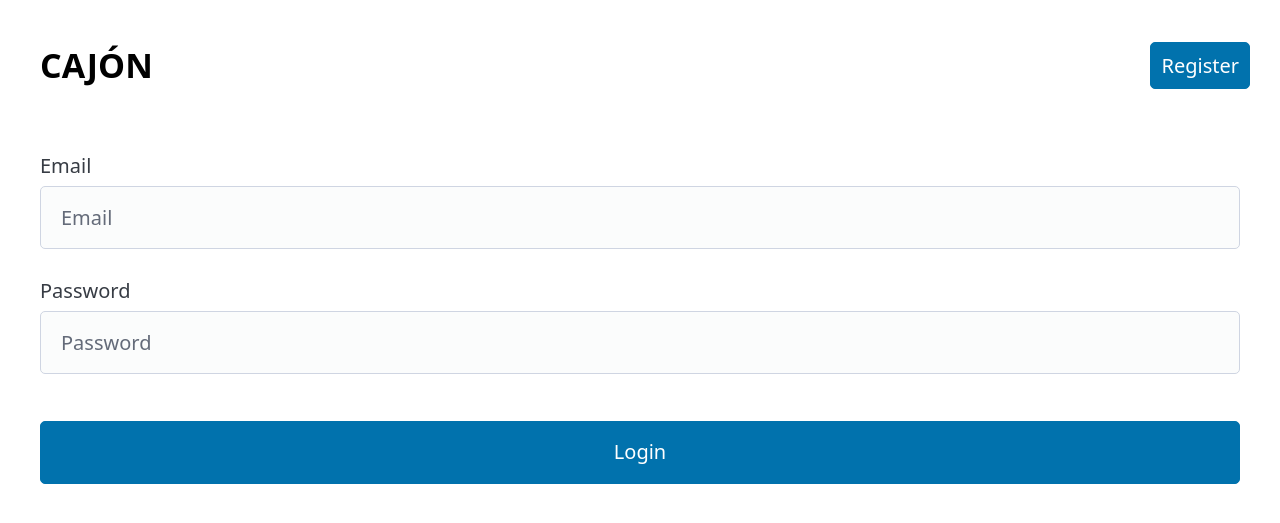
After one commit to yozachar/task-flask-app, a Flask app: page /login in a window 1280 px wide. The commit adds this page. Shown: the top 523 px of the page. Run offline with Flask 3, Linux system fonts and the light colour scheme; some libraries are stand-ins or nearby versions.

Commit message:
feat: adds sign-up and login UI

```diff
--- a/src/cajon/main.py
+++ b/src/cajon/main.py
@@ -10,5 +10,15 @@ def index():
     return render_template("index.html")
 
 
+@app.route("/login")
+def login():
+    return render_template("auth/login.html")
+
+
+@app.route("/signup")
+def signup():
+    return render_template("auth/signup.html")
+
+
 if __name__ == "__main__":
     app.run()
--- /dev/null
+++ b/src/cajon/static/base.css
@@ -0,0 +1,11 @@
+.nav-head {
+  font-size: 1.7rem;
+  text-decoration: none;
+  color: white;
+}
+
+@media (prefers-color-scheme: light) {
+  .nav-head {
+    color: black;
+  }
+}
--- /dev/null
+++ b/src/cajon/templates/auth/_auth_form.html
@@ -0,0 +1,21 @@
+{% extends "base.html" %}
+
+{% block main %}
+<main>
+  <form>
+    <fieldset>
+      <label>
+        Email
+        <input type="email" name="email" placeholder="Email" aria-label="Email" autocomplete="email" />
+      </label>
+      <label>
+        Password
+        <input type="password" name="password" placeholder="Password" aria-label="Password" />
+      </label>
+    </fieldset>
+
+    {% block action %}
+    {% endblock action %}
+  </form>
+</main>
+{% endblock main %}
--- /dev/null
+++ b/src/cajon/templates/auth/login.html
@@ -0,0 +1,9 @@
+{% extends "auth/_auth_form.html" %}
+
+{% block nav_actions %}
+<li><a href="/signup"><button class="secondary">Register</button></a></li>
+{% endblock nav_actions %}
+
+{% block action %}
+<input type="submit" value="Login" />
+{% endblock action %}
--- a/src/cajon/templates/base.html
+++ b/src/cajon/templates/base.html
@@ -8,6 +8,7 @@
   <meta name="description" content="Web application for data interaction." />
   <meta name="keywords" content="web-app, data, visualization" />
   <link rel="stylesheet" href="https://cdn.jsdelivr.net/npm/@picocss/pico@2/css/pico.classless.min.css" />
+  <link rel="stylesheet" href="{{ url_for('static', filename='base.css') }}">
   <link rel="icon" href="{{ url_for('static', filename='favicon.svg') }}">
   {% block head %}
   {% endblock head %}
@@ -18,18 +19,22 @@
 </head>
 
 <body>
+  {% block header %}
   <header>
-    {% block header %}
-    {% endblock header %}
+    <nav>
+      <ul>
+        <li><a class="nav-head" href="/"><strong>CAJÓN</strong></a></li>
+      </ul>
+      <ul>
+        {% block nav_actions %}
+        {% endblock nav_actions %}
+      </ul>
+    </nav>
   </header>
-  <main>
-    {% block main %}
-    {% endblock main %}
-  </main>
-  <footer>
-    {% block footer %}
-    {% endblock footer %}
-  </footer>
+  {% endblock header %}
+
+  {% block main %}
+  {% endblock main %}
 </body>
 
 </html>
```
Also changed, not shown: src/cajon/templates/auth/signup.html (added, +9 -0 lines), src/cajon/templates/index.html (+4 -20 lines), src/cajon/static/favicon.svg.
